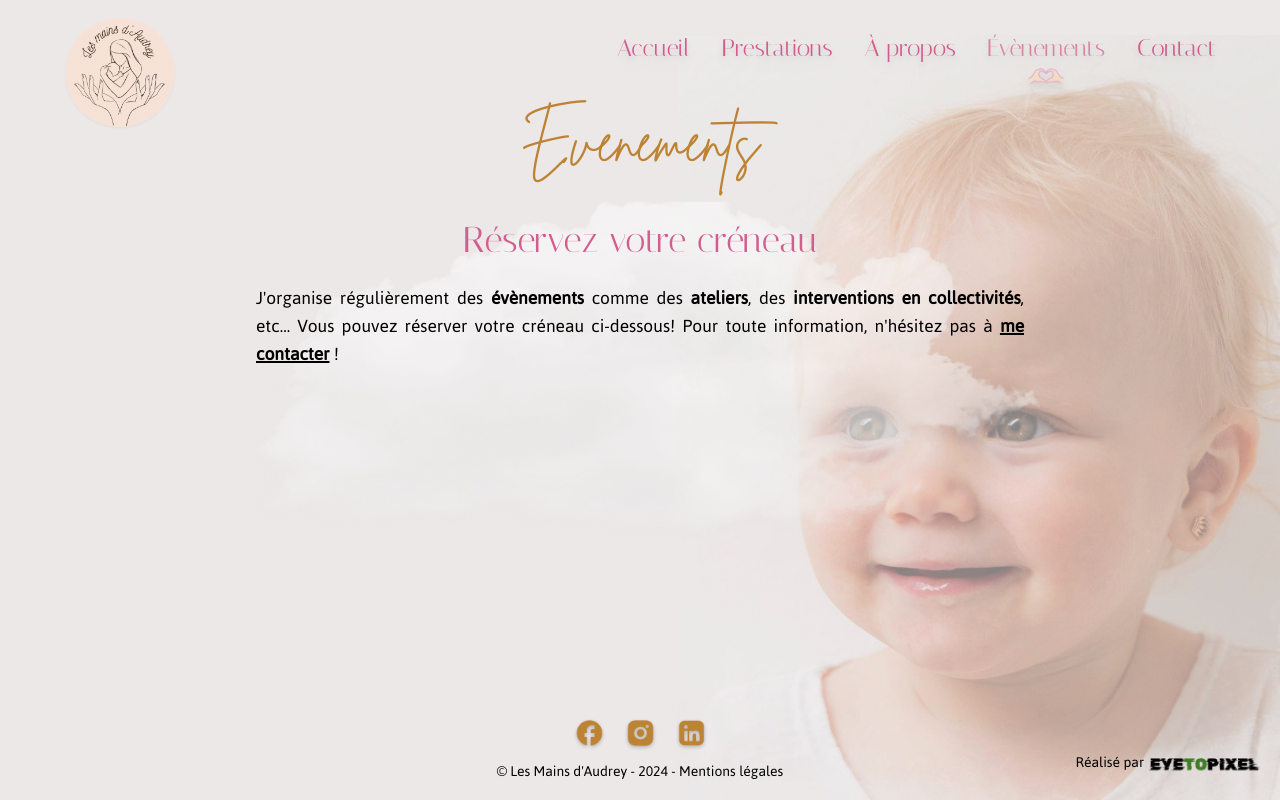
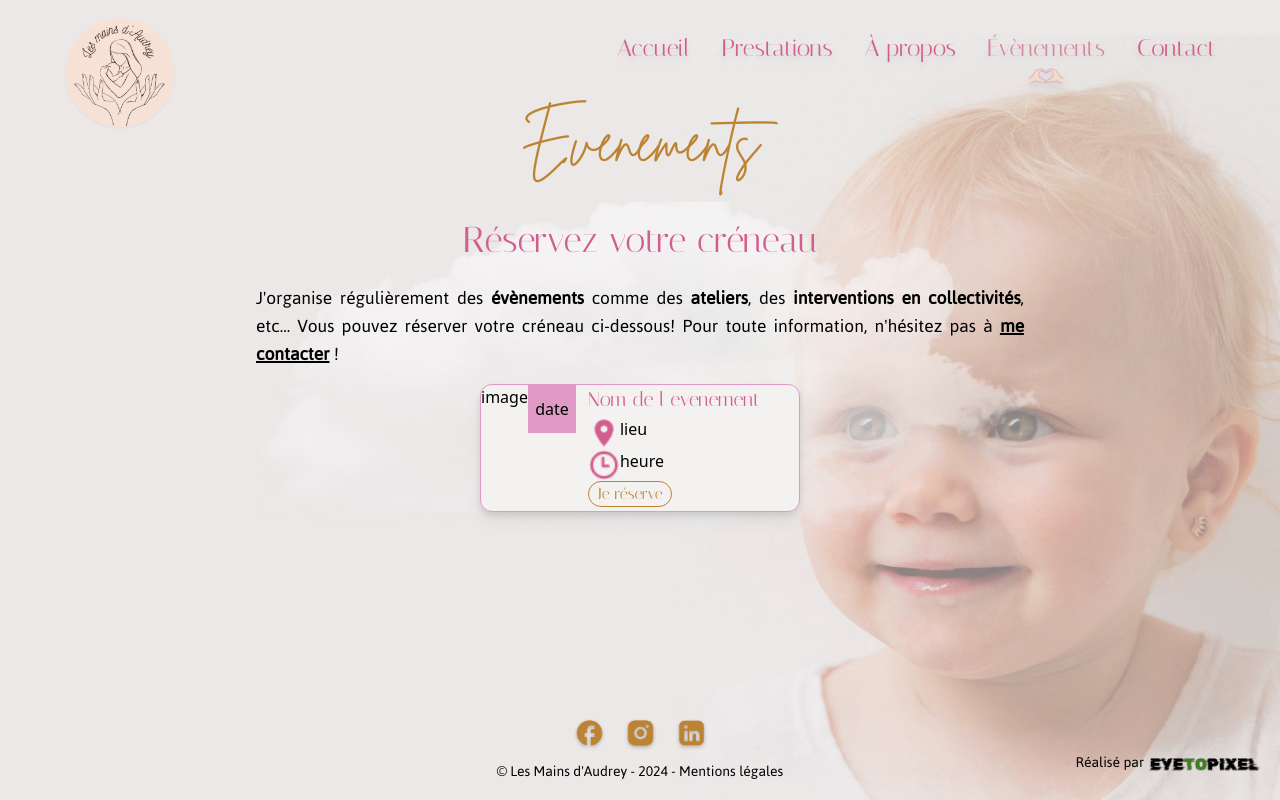
Before and after one commit to luciel53/lesmainsd-audrey, a Next.js app in the folder les-mains-d-audrey/: page /evenements in a window 1280 px wide. Built offline with nearby package versions, Linux system fonts and the light colour scheme; what tailwindcss-animated would draw is missing.

Commit message:
beginning the front end of events page

```diff
--- a/les-mains-d-audrey/src/app/evenements/page.js
+++ b/les-mains-d-audrey/src/app/evenements/page.js
@@ -1,5 +1,6 @@
 import Link from "next/link";
 import Cloud from "../components/Cloud";
+import Image from "next/image";
 
 export const metadata = {
   title: "Les mains d'Audrey - Ateliers Bébé Signe",
@@ -19,11 +20,11 @@ export default function Event() {
           Réservez votre créneau
         </h2>
         <h3 className=" mx-auto w-[88%] md:w-[70%] lg:w-[60%] font-jaldi md:text-xl text-justify mb-4">
-          J&apos;organise régulièrement des <strong>évènements</strong> comme des{" "}
-          <strong>ateliers</strong>, des{" "}
+          J&apos;organise régulièrement des <strong>évènements</strong> comme
+          des <strong>ateliers</strong>, des{" "}
           <strong>interventions en collectivités</strong>, etc... Vous pouvez
-          réserver votre créneau ci-dessous! Pour toute information, n&apos;hésitez
-          pas à{" "}
+          réserver votre créneau ci-dessous! Pour toute information,
+          n&apos;hésitez pas à{" "}
           <Link href="/contact">
             <span className=" font-jaldi font-bold md:text-xl underline">
               me contacter
@@ -32,7 +33,46 @@ export default function Event() {
           !
         </h3>
       </section>
-      <section></section>
+      <section>
+        <div className="flex flex-row bg-lightBG rounded-xl w-80 h-32 z-10 relative mx-auto border border-lightPink drop-shadow-lg">
+          <div className="flex flex-row">
+            image
+            <div className=" flex flex-col justify-center items-center bg-lightPink h-12 w-12">
+              <span>date</span>
+            </div>
+          </div>
+          <div className="px-3">
+            <h4 className=" font-italiana text-pink text-xl mb-1">
+              Nom de l evenement
+            </h4>
+            <div className="flex flex-row ">
+              <Image
+                src="/images/icons/location.png"
+                alt="Lieu de l'évènement organisé par les mains d'Audrey"
+                width={50}
+                height={50}
+                className="h-5 md:h-8 w-5 md:w-8"
+              />
+              <p>lieu</p>
+            </div>
+            <div className="flex flex-row ">
+              <Image
+                src="/images/icons/clock.png"
+                alt="Lieu de l'évènement organisé par les mains d'Audrey"
+                width={50}
+                height={50}
+                className="h-5 md:h-8 w-5 md:w-8"
+              />
+              <p>heure</p>
+            </div>
+            <Link href="/contact">
+              <button className="bg-lightBG border border-gold rounded-full font-italiana text-gold px-2 hover:text-lightBG hover:bg-gold">
+                Je réserve
+              </button>
+            </Link>
+          </div>
+        </div>
+      </section>
     </div>
   );
 }
--- a/les-mains-d-audrey/src/app/netlify/functions/contact.js
+++ /dev/null
@@ -1,42 +0,0 @@
-import dotenv from 'dotenv';
-dotenv.config();
-
-
-import nodemailer from "nodemailer";
-
-export async function POST(req) {
-  const { name, email, phone, subject, message } =
-    await req.json();
-
-  // Create Nodemailer transporter
-  const transporter = nodemailer.createTransport({
-    host: "smtp.mail1.netim.hosting",
-    port: 465,
-    secure: true,
-    auth: {
-      user: process.env.EMAIL_USER,
-      pass: process.env.EMAIL_PASS,
-    },
-  });
-
-  const mailOptions = {
-    from: "contact@lesmainsdaudrey44.com",
-    to: "contact@lesmainsdaudrey44.com",
-    subject: subject,
-    text: `Nom: ${name}\nEmail: ${email}\nTéléphone: ${phone}\n\nMessage: ${message}\n`,
-  };
-
-  try {
-    await transporter.sendMail(mailOptions);
-    return new Response(
-      JSON.stringify({ message: "L\'email a bien été envoyé." }),
-      { statusCode: 200 }
-    );
-  } catch (error) {
-    console.error("Erreur lors de l\'envoi de l\'email", error);
-    return new Response(
-      JSON.stringify({ error: "Erreur lors de l\'envoi de l\'email" }),
-      { statusCode: 500 }
-    );
-  }
-}
```
Also changed, not shown: les-mains-d-audrey/public/images/icons/clock.png (renamed from les-mains-d-audrey/public/images/icons/proicons_clock.png), les-mains-d-audrey/public/images/icons/location.png (renamed from les-mains-d-audrey/public/images/icons/mdi_location (1).png).
